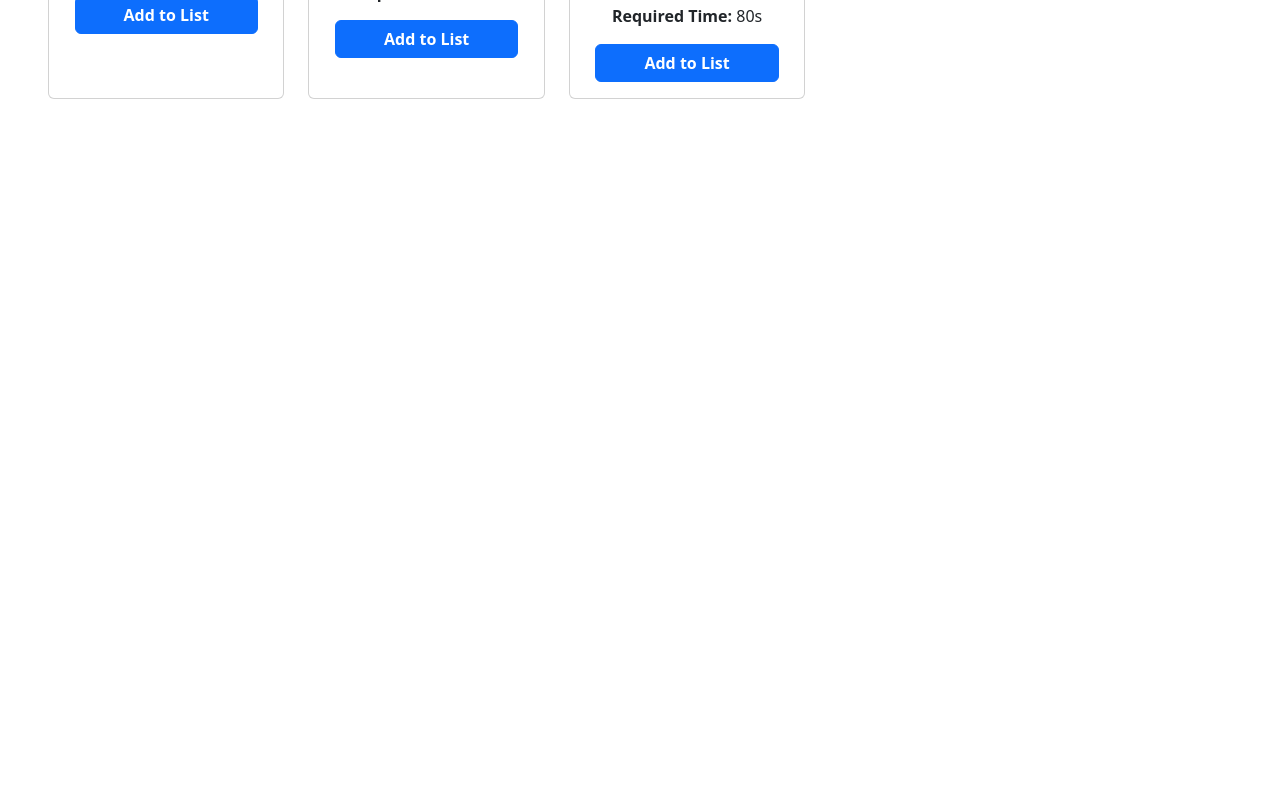
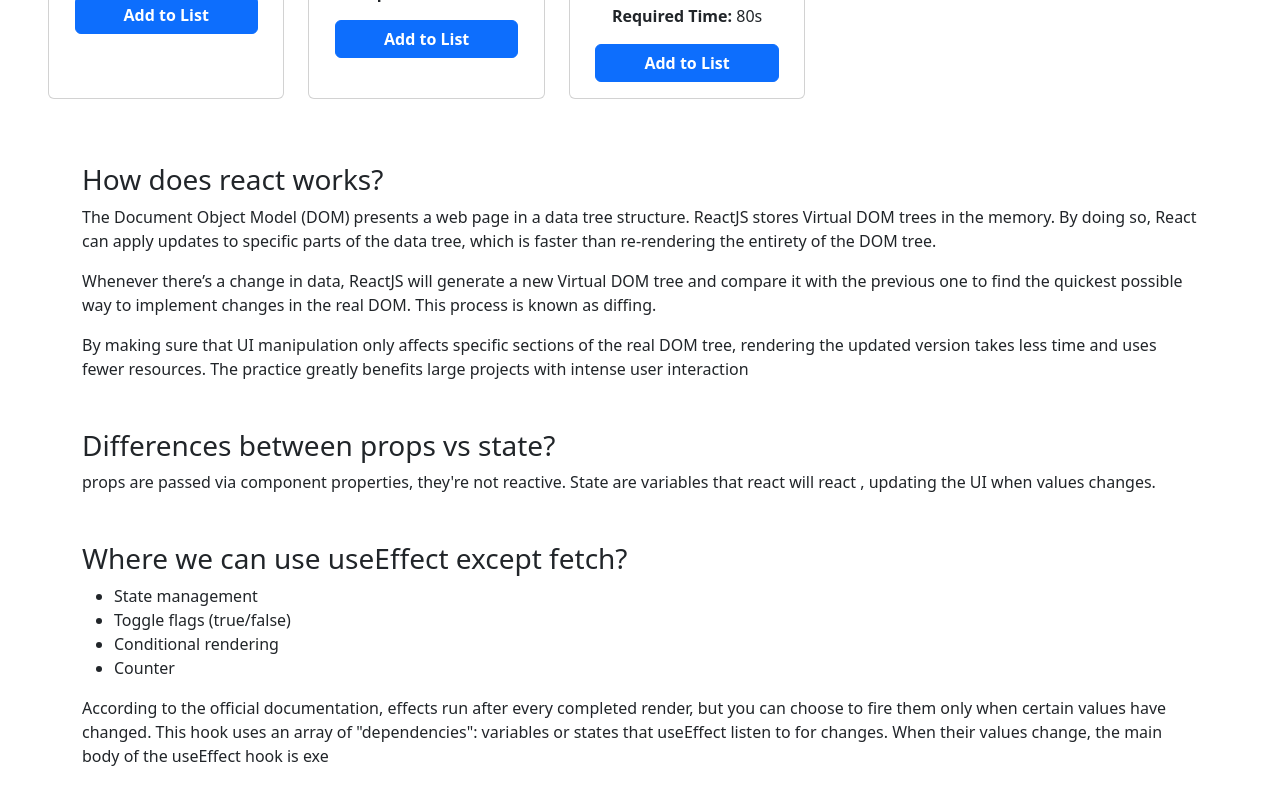
Before and after one commit to ashraful61/study-activity-react, a React (Create React App) app: page / in a window 1280 px wide. Shown: the part 893-1693 px from the top of the page. Before the commit the page ends 1040 px from the top, so only its background shows below. Built offline with nearby package versions, Linux system fonts and the light colour scheme.

Commit message:
questions added

```diff
--- a/src/App.js
+++ b/src/App.js
@@ -1,11 +1,12 @@
 import './App.css';
 import Study from './components/Study/Study';
-
+import Questions from './components/Questions/Questions'
 function App() {
 
   return (
     <div>
       <Study></Study>
+      <Questions></Questions>
     </div>
   );
 }
--- /dev/null
+++ b/src/components/Questions/Questions.js
@@ -0,0 +1,55 @@
+import React from "react";
+
+const Questions = () => {
+  return (
+    <div className="question container">
+      <div className="border-primary py-3">
+        <h3>How does react works?</h3>
+        <p>
+          The Document Object Model (DOM) presents a web page in a data tree
+          structure. ReactJS stores Virtual DOM trees in the memory. By doing
+          so, React can apply updates to specific parts of the data tree, which
+          is faster than re-rendering the entirety of the DOM tree.
+        </p>
+        <p>
+          Whenever there’s a change in data, ReactJS will generate a new Virtual
+          DOM tree and compare it with the previous one to find the quickest
+          possible way to implement changes in the real DOM. This process is
+          known as diffing.
+        </p>
+        <p>
+          By making sure that UI manipulation only affects specific sections of
+          the real DOM tree, rendering the updated version takes less time and
+          uses fewer resources. The practice greatly benefits large projects
+          with intense user interaction
+        </p>
+      </div>
+      <div className="border-primary py-3">
+        <h3>Differences between props vs state?</h3>
+        <p>
+          props are passed via component properties, they're not reactive. State
+          are variables that react will react , updating the UI when values
+          changes.
+        </p>
+      </div>
+      <div className="border-primary py-3">
+        <h3>Where we can use useEffect except fetch?</h3>
+        <ul>
+          <li>State management</li>
+          <li>Toggle flags (true/false)</li>
+          <li>Conditional rendering</li>
+          <li>Counter</li>
+        </ul>
+        <p>
+          According to the official documentation, effects run after every
+          completed render, but you can choose to fire them only when certain
+          values have changed. This hook uses an array of "dependencies":
+          variables or states that useEffect listen to for changes. When their
+          values change, the main body of the useEffect hook is exe
+        </p>
+      </div>
+    </div>
+  );
+};
+
+export default Questions;
```
Also changed, not shown: src/components/Questions/Questions.css (added).
